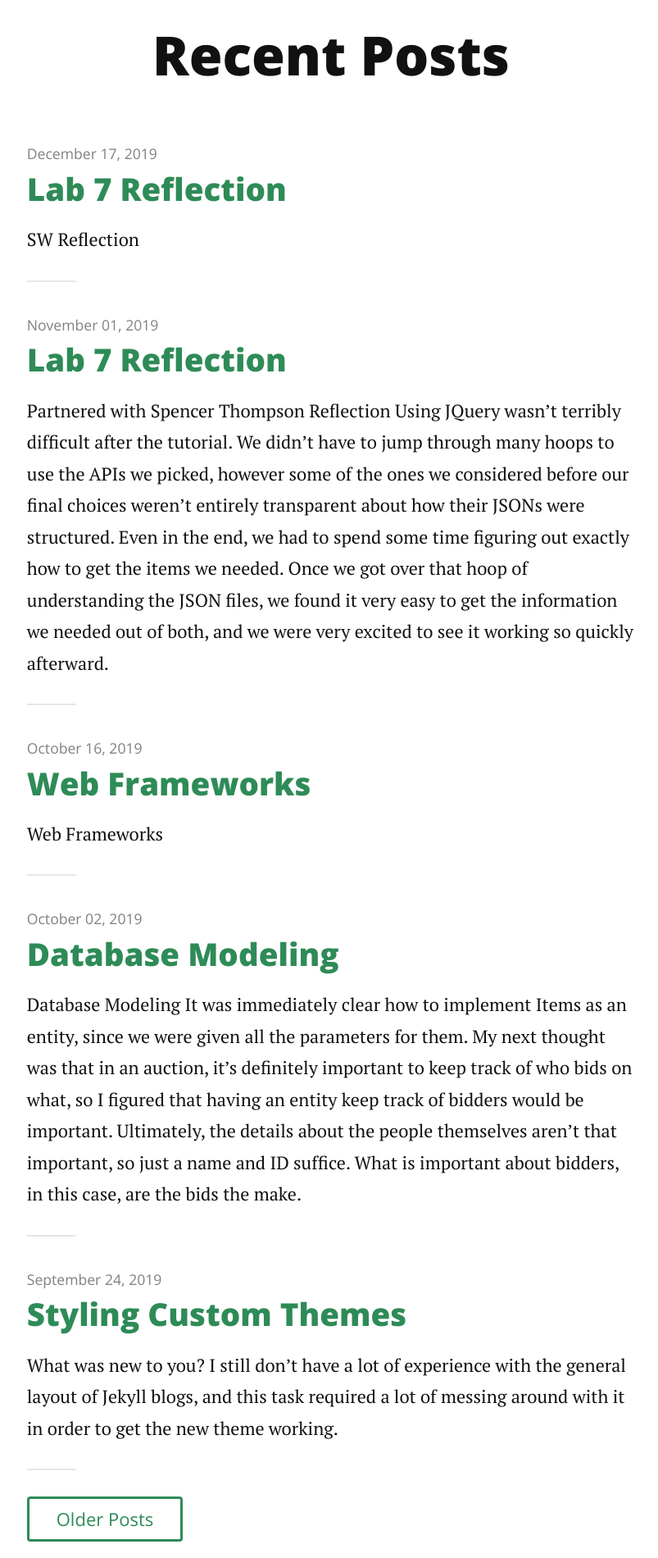
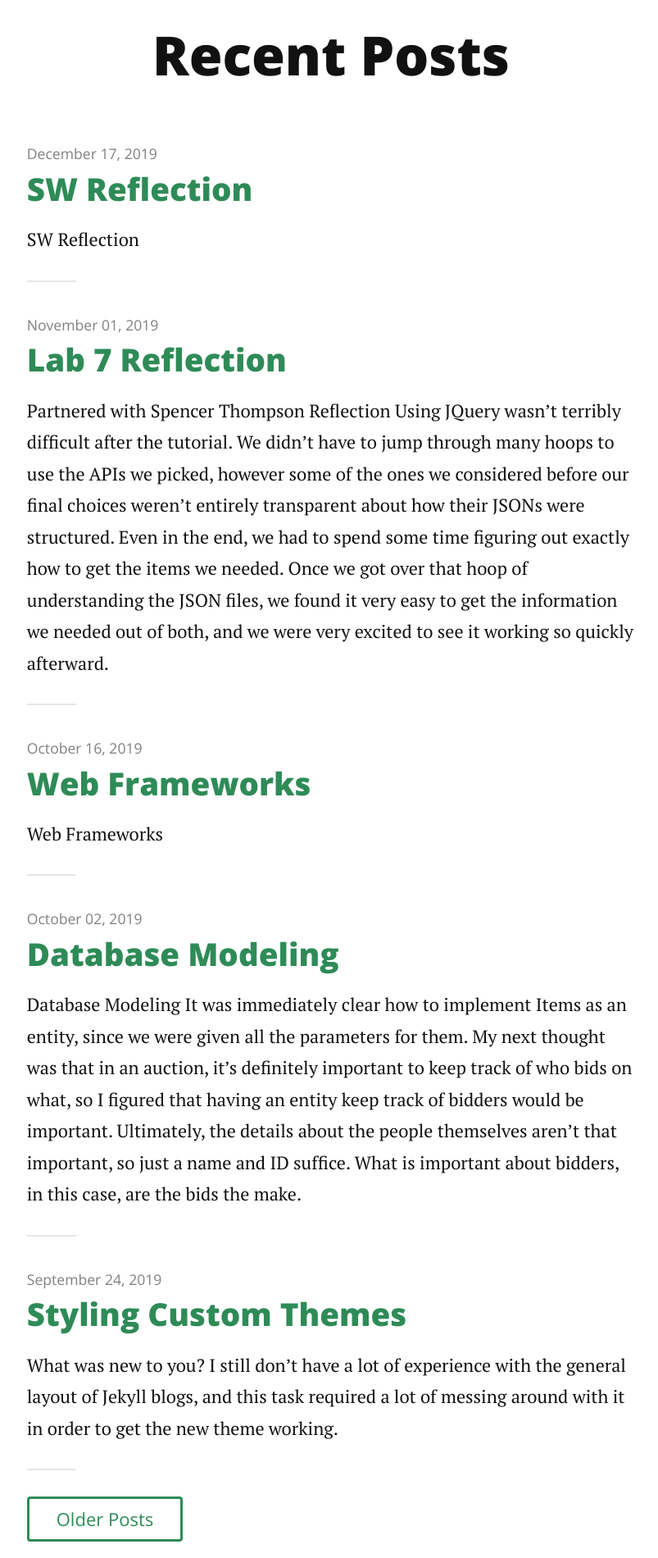
Before and after one commit to CWTBT/csci340blog, a Jekyll site: the page built from index.html, in a window 1280 px wide. Shown: the part 330-2230 px from the top of the page at 82% size, without its empty margins (236-1039 px from the left). Built offline with Jekyll 4.4.1, drawn with Linux system fonts in a browser that asks for light colours; nearby versions of some CDN libraries; the list of posts is cut into pages by our own code.

Commit message:
Has the right title now

```diff
--- a/_posts/2019-12-17-sw-reflection.md
+++ b/_posts/2019-12-17-sw-reflection.md
@@ -1,6 +1,6 @@
 ---
 layout: default
-title: Lab 7 Reflection
+title: SW Reflection
 author: Levi West
 ---
 # SW Reflection
```
